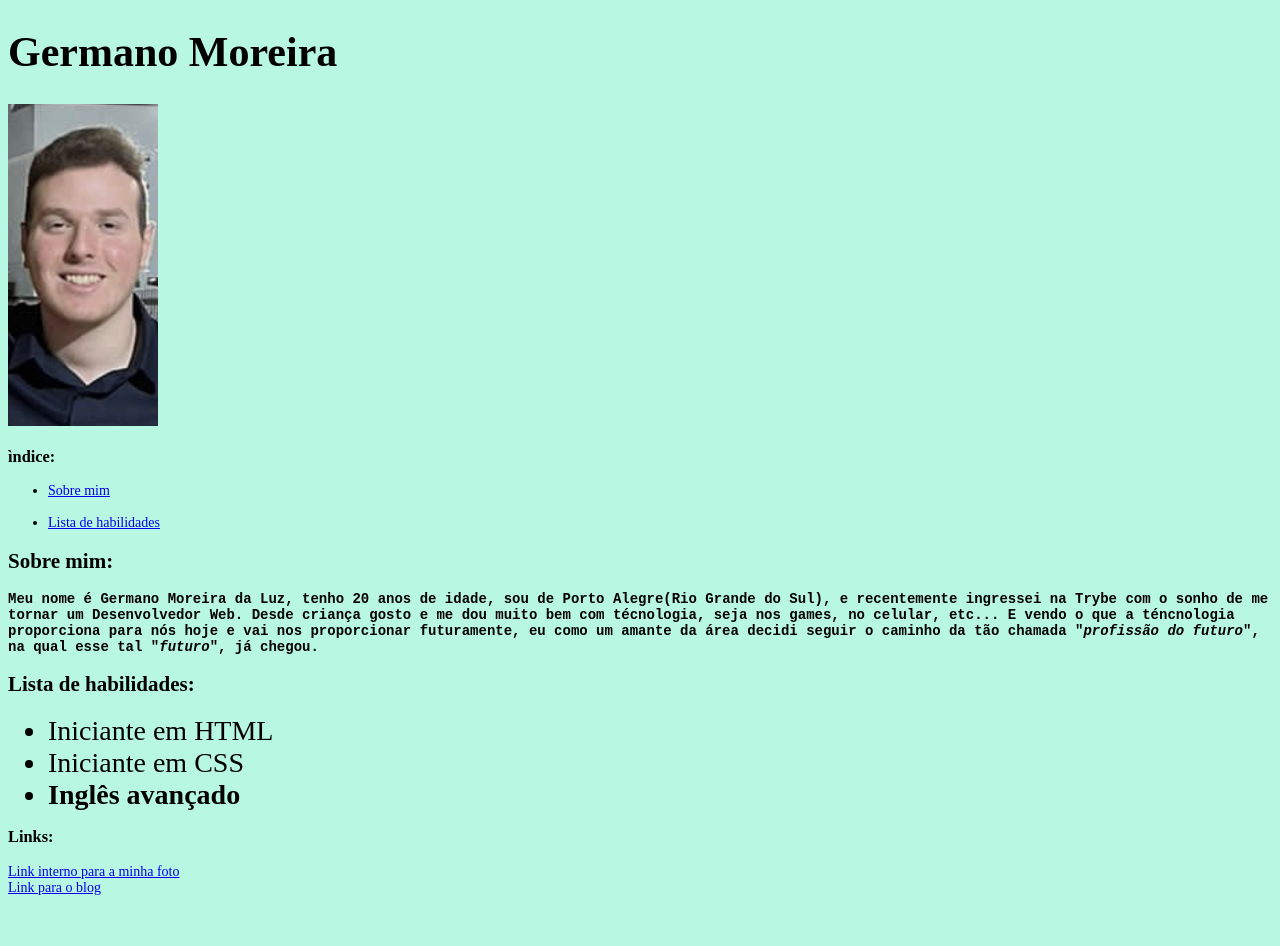
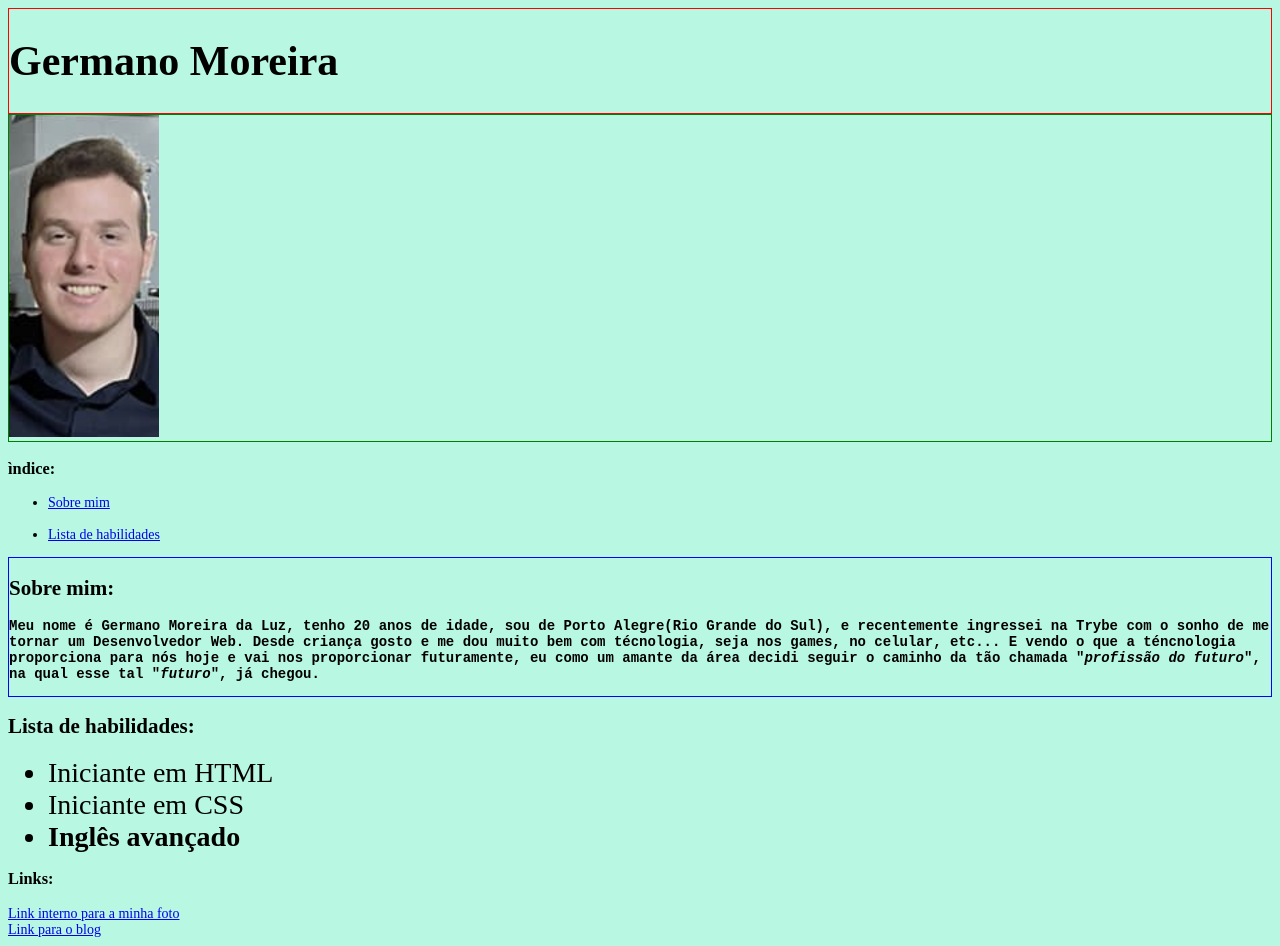
Before and after one commit to germanoMoreiraL/germanoMoreiraL.github.io, a plain HTML site: page index.html in a window 1280 px wide. Before the commit the page ends 904 px from the top, so only its background shows below. Drawn offline with Linux system fonts and the light colour scheme.

Commit message:
aplicando box model no portfolio

```diff
--- a/index.html
+++ b/index.html
@@ -4,35 +4,18 @@
     <meta charset="UTF-8">
     <meta http-equiv="X-UA-Compatible" content="IE=edge">
     <meta name="viewport" content="width=device-width, initial-scale=1.0">
+    <link rel="stylesheet" type="text/css" href="./style.css">
     <title>Portfólio Web</title>
-    <style>
-
-        h1 {
-            color: black;
-            font-size: 3em;
-        }
-
-        p {
-            font-family: monospace;
-            font-weight: bold;
-        }
-
-        body {
-            background-color: rgb(184, 247, 226);
-            font-size: 14px
-        }
-
-        .skill-list {
-            font-size: 2em;
-        }
-
-    </style>
 </head>
 <body>
 
+    <div id="name-header">
         <h1>Germano Moreira</h1>
+    </div>
 
+    <div id="photo">
         <img src="./images/IMG-1480.PNG" alt="Foto do Germano Moreira" width="150px">
+    </div>
 
     <h3>ìndice:</h3>
         <ul>
@@ -41,10 +24,12 @@
             <li><a href="#lista-de-habilidades">Lista de habilidades</a></li>
         </ul>
 
+        <div id="about-me">
             <h2 id="sobre-mim">Sobre mim:</h2>
             <p>
                 Meu nome é Germano Moreira da Luz, tenho 20 anos de idade, sou de Porto Alegre(<strong>Rio Grande do Sul</strong>), e recentemente ingressei na Trybe com o sonho de me tornar um Desenvolvedor Web. Desde criança gosto e me dou muito bem com técnologia, seja nos games, no celular, etc... E vendo o que a téncnologia proporciona para nós hoje e vai nos proporcionar futuramente, eu como um amante da área decidi seguir o caminho da tão chamada "<i>profissão do futuro</i>", na qual esse tal "<i>futuro</i>", já chegou.
             </p>
+        </div>
 
         <h2 id="lista-de-habilidades">Lista de habilidades:</h2>
             <ul>
--- /dev/null
+++ b/style.css
@@ -0,0 +1,31 @@
+
+h1 {
+    color: black;
+    font-size: 3em;
+}
+
+p {
+    font-family: monospace;
+    font-weight: bold;
+}
+
+body {
+    background-color: rgb(184, 247, 226);
+    font-size: 14px
+}
+
+.skill-list {
+    font-size: 2em;
+}
+
+#name-header {
+    border: 1px solid red;
+}
+
+#photo {
+    border: 1px solid green;
+}
+
+#about-me {
+    border: 1px solid blue;
+}
```
Lines whose indentation alone changed are shown as unchanged.
